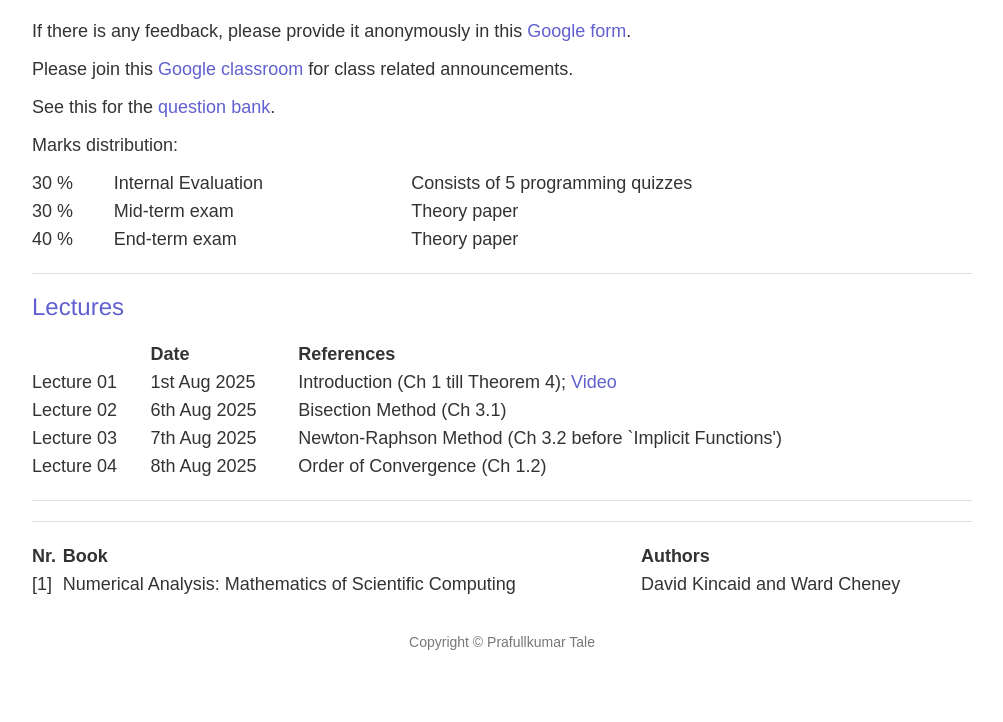
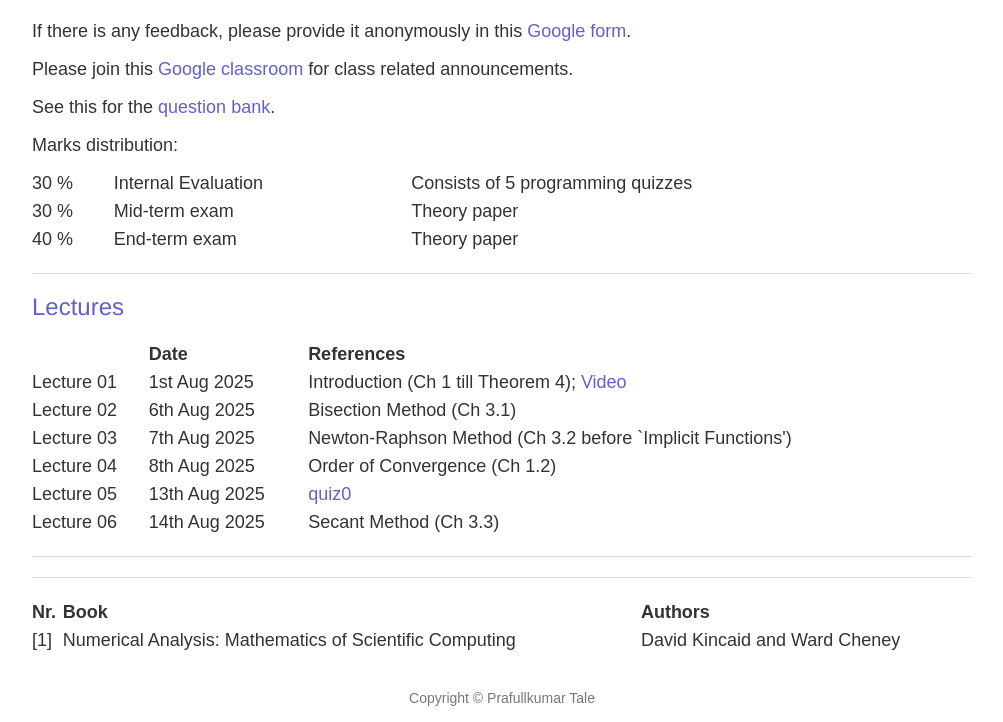
Before and after one commit to pptale/pptale.github.io, a plain HTML site: page 2025-08-NA.html in a window 1280 px wide. Shown: the part 181-903 px from the top of the page, without its empty margins (138-1141 px from the left). Before the commit the page ends 847 px from the top, so only its background shows below. Drawn offline with nearby package versions, Linux system fonts and the light colour scheme; a web font is replaced by a local one.

Commit message:
Lecture 06

```diff
--- a/2025-08-NA.html
+++ b/2025-08-NA.html
@@ -99,6 +99,16 @@
                       <td>8th Aug 2025</td>
                       <td>Order of Convergence (Ch 1.2) </td>
                     </tr>
+                    <tr>
+                      <td>Lecture 05</td>
+                      <td>13th Aug 2025</td>
+                      <td> <a href="./2025-08-NA/quiz0.pdf", target="_blank"> quiz0</a> </td>
+                    </tr>
+                    <tr>
+                      <td>Lecture 06</td>
+                      <td>14th Aug 2025</td>
+                      <td>Secant Method (Ch 3.3) </td>
+                    </tr>
                   </table>
               </div>
               <hr/>
```
Also changed, not shown: 1 other file.
